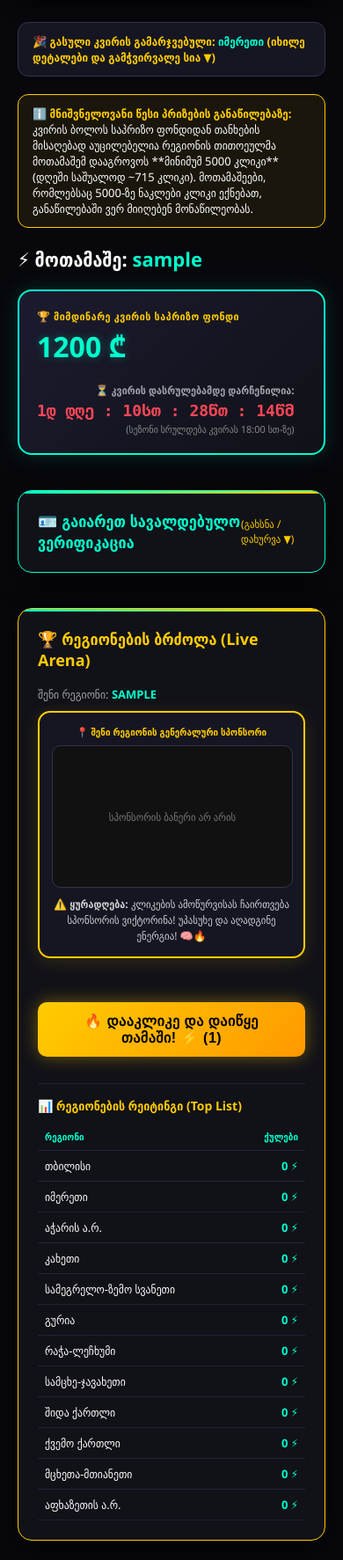
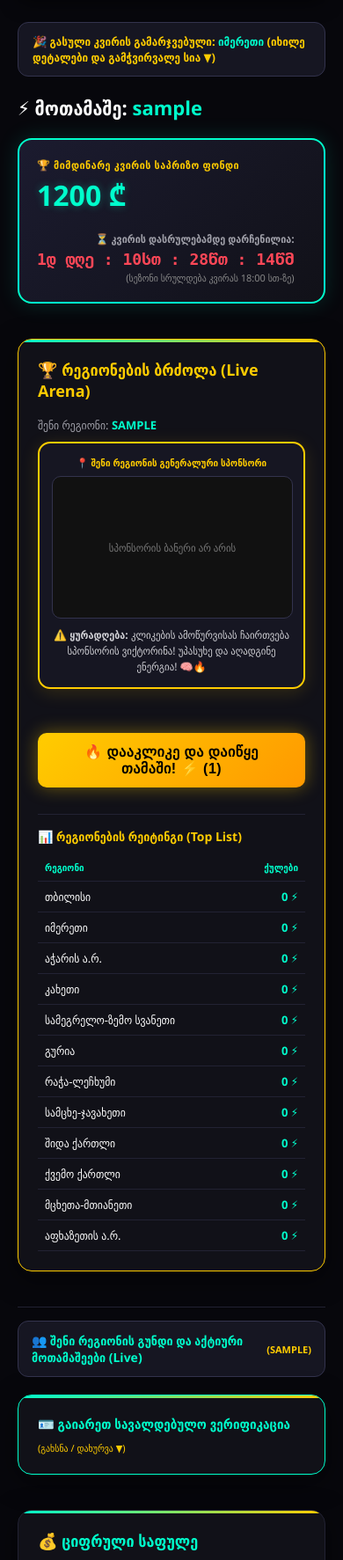
Before and after one commit to ninokvlividze20-alt/noventra-work, a Flask app: page /dashboard in a window 390 px wide. Shown: the part 64-1837 px from the top of the page at 88% size. Run offline with Flask 3, Linux system fonts and the light colour scheme; a user stored in the database is signed in; data comes from the database, SQL or seed files in the repository; tables that the repository leaves empty hold one stand-in row (values such as "Sample post").

Commit message:
feat: optimize verification mobile layout and update block positions

```diff
--- a/templates/dashboard.html
+++ b/templates/dashboard.html
@@ -153,12 +153,6 @@
     </details>
 </div>
 
-<!-- ℹ️ 5000 კლიკიანი ლიმიტის საინფორმაციო შეტყობინება მოთამაშეებისთვის -->
-<div style="background: rgba(255, 204, 0, 0.08); border: 1px solid #ffcc00; padding: 12px 16px; border-radius: 12px; margin-bottom: 20px; font-size: 13px; color: #fff;">
-    <strong style="color: #ffcc00;">ℹ️ მნიშვნელოვანი წესი პრიზების განაწილებაზე:</strong>
-    კვირის ბოლოს საპრიზო ფონდიდან თანხების მისაღებად აუცილებელია რეგიონის თითოეულმა მოთამაშემ დააგროვოს **მინიმუმ 5000 კლიკი** (დღეში საშუალოდ ~715 კლიკი). მოთამაშეები, რომლებსაც 5000-ზე ნაკლები კლიკი ექნებათ, განაწილებაში ვერ მიიღებენ მონაწილეობას.
-</div>
-
 <div style="display: flex; justify-content: space-between; align-items: center;">
     <h1 style="color: #fff; font-size: 22px; margin: 0;">⚡ მოთამაშე: <span style="color: #00ffcc;">{{ current_user.username }}</span></h1>
 </div>
@@ -179,110 +173,6 @@
             <div style="font-size: 11px; color: #888; margin-top: 3px;">(სეზონი სრულდება კვირას 18:00 სთ-ზე)</div>
         </div>
     </div>
-
-    <!-- 🪪 მომხმარებლის ვერიფიკაციისა და საბანკო რეკვიზიტების ერთიანი ბლოკი (ჩამოსაშლელი) -->
-    <div class="card" style="border-color: #00ffcc; margin-bottom: 20px;">
-        <details style="cursor: pointer;">
-            <summary style="color: #00ffcc; font-size: 18px; font-weight: bold; display: flex; align-items: center; justify-content: space-between; outline: none;">
-                <span style="display: flex; align-items: center; gap: 8px;">🪪 გაიარეთ სავალდებულო ვერიფიკაცია</span>
-                <span style="font-size: 12px; color: #ffcc00; font-weight: normal;">(გახსნა / დახურვა ▼)</span>
-            </summary>
-
-            <div style="margin-top: 15px; border-top: 1px solid #222233; padding-top: 15px;">
-                {% if current_user.verification_status == 'approved' %}
-                    <div style="background: rgba(0, 255, 204, 0.1); border: 1px solid #00ffcc; padding: 15px; border-radius: 10px; text-align: center;">
-                        <p style="color: #00ffcc; font-weight: bold; margin: 0; font-size: 15px;">✅ შენი ანგარიში ვერიფიცირებულია!</p>
-                        <p style="color: #a1a1aa; font-size: 12px; margin: 5px 0 0 0;">შენ სრულად გაიარე იდენტიფიკაცია და გაქვს პრიზების მიღების უფლება.</p>
-                    </div>
-                {% elif current_user.verification_status == 'pending' %}
-                    <div style="background: rgba(255, 204, 0, 0.1); border: 1px solid #ffcc00; padding: 15px; border-radius: 10px; text-align: center;">
-                        <p style="color: #ffcc00; font-weight: bold; margin: 0; font-size: 15px;">⏳ შენი ვერიფიკაციის მოთხოვნა განხილვაშია</p>
-                        <p style="color: #a1a1aa; font-size: 12px; margin: 5px 0 0 0;">ადმინისტრატორი ამოწმებს ატვირთულ ფოტოსა და მონაცემებს. გთხოვთ მოიცადოთ.</p>
-                    </div>
-                {% else %}
-                    <div style="background: rgba(255, 71, 87, 0.05); border: 1px solid rgba(255, 71, 87, 0.3); padding: 15px; border-radius: 12px; margin-bottom: 15px;">
-                        <p style="color: #ff4757; font-size: 13px; font-weight: bold; margin: 0 0 8px 0;">
-                            ⚠️ მკაცრი ასაკობრივი შეზღუდვა და ვერიფიკაცია
-                        </p>
-                        <p style="color: #a1a1aa; font-size: 12px; line-height: 1.5; margin: 0 0 10px 0;">
-                            საქართველოს კანონმდებლობის შესაბამისად, პლატფორმაზე, სადაც გათვალისწინებულია ფულადი პრიზები და საპრიზო ფონდები, არასრულწლოვნების მონაწილეობა მკაცრად აკრძალულია. მაქსიმალური სამართლებრივი დაცულობისა და გამჭვირვალობის მიזნით, ყველა მონაწილე ვალდებულია გაიაროს სავალდებულო ვერიფიკაცია (KYC). არასრულწლოვნის გამოვლენის შემთხვევაში ანგარიში დაიბლოკება და თანხა გაუქმდება.
-                        </p>
-                        <p style="color: #fff; font-size: 12px; margin: 0; font-weight: bold;">
-                            გთხოვთ მიჰყვეთ ინსტრუქციას:
-                        </p>
-                    </div>
-
-                    <div style="background: #161622; border: 1px dashed #00ffcc; padding: 12px; border-radius: 10px; margin-bottom: 15px; font-size: 12px; color: #fff;">
-                        <p style="margin: 0 0 5px 0; color: #ffcc00; font-weight: bold;">📝 ინსტრუქცია:</p>
-                        1. აიღეთ სუფთა თეთრი ფურცელი და მიაწერეთ ეს უნიკალური კოდი: <strong style="color: #00ffcc; font-size: 14px;" id="verificationCodeText">NOVENTRA-{{ current_user.id }}42</strong> და დღევანდელი თარიღი.<br>
-                        2. ერთ ხელში დაიჭირეთ ეს ფურცელი, მეორეში კი თქვენი პირადობის მოწმობა.<br>
-                        3. გადაიღეთ სელფი ისე, რომ სახე, პირადობა და ფურცელზე არსებული კოდი მკაფიოდ ჩანდეს.
-                    </div>
-
-                    <form action="{{ url_for('submit_verification') }}" method="POST" enctype="multipart/form-data">
-                        <div style="margin-bottom: 12px; text-align: left;">
-                            <label style="color: #00ffcc; font-size: 11px; display: block; margin-bottom: 3px;">მობილურის ნომერი:</label>
-                            <input type="tel" name="phone" value="{{ current_user.phone }}" required class="input-field">
-                        </div>
-
-                        <div style="margin-bottom: 12px; text-align: left;">
-                            <label style="color: #ffcc00; font-size: 11px; display: block; margin-bottom: 3px;">საბანკო ანგარიში (IBAN):</label>
-                            <input type="text" name="bank_account" value="{{ current_user.bank_account }}" placeholder="GE00TB0000000000000000" required class="input-field">
-                        </div>
-
-                        <div style="margin-bottom: 15px; text-align: left;">
-                            <label style="color: #ffcc00; font-size: 11px; display: block; margin-bottom: 3px;">ანგარიშის მფლობელი (სახელი და გვარი):</label>
-                            <input type="text" name="holder_name" value="{{ current_user.holder_name }}" placeholder="მაგ: ნინო ჩადუნელი" required class="input-field">
-                        </div>
-
-                        <div style="margin-bottom: 15px; text-align: left;">
-                            <label style="color: #00ffcc; font-size: 11px; display: block; margin-bottom: 3px;">პირადი ნომერი (11 ნიშნა):</label>
-                            <input type="text" name="personal_number" value="{{ current_user.personal_number }}" maxlength="11" minlength="11" placeholder="აუცილებლად 11 ციფრი" required class="input-field">
-                        </div>
-
-                        <div style="margin-bottom: 15px; text-align: left;">
-                            <label style="color: #ffcc00; font-size: 11px; display: block; margin-bottom: 3px;">ვერიფიკაციის ფოტო (სელფი პირადობით და ფურცლით):</label>
-                            <input type="file" name="verification_photo" accept="image/*" required class="input-field" style="padding: 6px;">
-                        </div>
-
-                        <button type="submit" class="btn-sm btn-success" style="width: 100%; padding: 12px; font-size: 14px;">🚀 მონაცემების და ვერიფიკაციის გაგზავნა</button>
-                    </form>
-                {% endif %}
-            </div>
-        </details>
-    </div>
-
-    <!-- ⏱️ რეალური დროის ცოცხალი ტაიმერის სკრიპტი -->
-    <script>
-    function updateCountdown() {
-        const now = new Date();
-        const target = new Date();
-        let day = now.getDay();
-
-        target.setDate(now.getDate() + (7 - day) % 7);
-        target.setHours(18, 0, 0, 0);
-
-        if (now > target) {
-            target.setDate(target.getDate() + 7);
-        }
-
-        const diff = target - now;
-        if (diff <= 0) {
-            document.getElementById("liveCountdown").innerText = "🔴 სეზონი დასრულებულია!";
-            return;
-        }
-
-        const d = Math.floor(diff / (1000 * 60 * 60 * 24));
-        const h = Math.floor((diff / (1000 * 60 * 60)) % 24);
-        const m = Math.floor((diff / 1000 / 60) % 60);
-        const s = Math.floor((diff / 1000) % 60);
-
-        document.getElementById("liveCountdown").innerText = `${d}დ დღე : ${h}სთ : ${m}წთ : ${s}წმ`;
-    }
-
-    setInterval(updateCountdown, 1000);
-    updateCountdown();
-    </script>
 
     <!-- 🌟 მთავარი არენა: რეგიონული შეჯიბრი (ფიქსირებული მომხმარებლის რეგიონი) -->
     <div class="card" style="border-color: #ffcc00;">
@@ -414,6 +304,85 @@
         </details>
     </div>
 
+    <!-- 🪪 მომხმარებლის ვერიფიკაციისა და საბანკო რეკვიზიტების ერთიანი ბლოკი (ჩამოსაშლელი) -->
+    <div class="card" style="border-color: #00ffcc; margin-bottom: 20px;">
+        <details style="cursor: pointer;">
+            <!-- ვიზუალურად დაპატარავებული და ლამაზად გაწყობილი summary -->
+            <summary style="color: #00ffcc; font-size: 15px; font-weight: bold; display: flex; align-items: center; justify-content: space-between; outline: none; gap: 10px; flex-wrap: wrap;">
+                <span style="display: flex; align-items: center; gap: 8px;">🪪 გაიარეთ სავალდებულო ვერიფიკაცია</span>
+                <span style="font-size: 11px; color: #ffcc00; font-weight: normal; white-space: nowrap;">(გახსნა / დახურვა ▼)</span>
+            </summary>
+
+            <div style="margin-top: 15px; border-top: 1px solid #222233; padding-top: 15px;">
+                {% if current_user.verification_status == 'approved' %}
+                    <div style="background: rgba(0, 255, 204, 0.1); border: 1px solid #00ffcc; padding: 15px; border-radius: 10px; text-align: center;">
+                        <p style="color: #00ffcc; font-weight: bold; margin: 0; font-size: 15px;">✅ შენი ანგარიში ვერიფიცირებულია!</p>
+                        <p style="color: #a1a1aa; font-size: 12px; margin: 5px 0 0 0;">შენ სრულად გაიარე იდენტიფიკაცია და გაქვს პრიზების მიღების უფლება.</p>
+                    </div>
+                {% elif current_user.verification_status == 'pending' %}
+                    <div style="background: rgba(255, 204, 0, 0.1); border: 1px solid #ffcc00; padding: 15px; border-radius: 10px; text-align: center;">
+                        <p style="color: #ffcc00; font-weight: bold; margin: 0; font-size: 15px;">⏳ შენი ვერიფიკაციის მოთხოვნა განხილვაშია</p>
+                        <p style="color: #a1a1aa; font-size: 12px; margin: 5px 0 0 0;">ადმინისტრატორი ამოწმებს ატვირთულ ფოტოსა და მონაცემებს. გთხოვთ მოიცადოთ.</p>
+                    </div>
+                {% else %}
+                    <!-- ℹ️ 5000 კლიკიანი ლიმიტის საინფორმაციო შეტყობინება -->
+                    <div style="background: rgba(255, 204, 0, 0.08); border: 1px solid #ffcc00; padding: 12px 16px; border-radius: 12px; margin-bottom: 15px; font-size: 13px; color: #fff;">
+                        <strong style="color: #ffcc00;">ℹ️ მნიშვნელოვანი წესი პრიზების განაწილებაზე:</strong>
+                        კვირის ბოლოს საპრიზო ფონდიდან თანხების მისაღებად აუცილებელია რეგიონის თითოეულმა მოთამაშემ დააგროვოს **მინიმუმ 5000 კლიკი** (დღეში საშუალოდ ~715 კლიკი). მოთამაშეები, რომლებსაც 5000-ზე ნაკლები კლიკი ექნებათ, განაწილებაში ვერ მიიღებენ მონაწილეობას.
+                    </div>
+
+                    <div style="background: rgba(255, 71, 87, 0.05); border: 1px solid rgba(255, 71, 87, 0.3); padding: 15px; border-radius: 12px; margin-bottom: 15px;">
+                        <p style="color: #ff4757; font-size: 13px; font-weight: bold; margin: 0 0 8px 0;">
+                            ⚠️ მკაცრი ასაკობრივი შეზღუდვა და ვერიფიკაცია
+                        </p>
+                        <p style="color: #a1a1aa; font-size: 12px; line-height: 1.5; margin: 0 0 10px 0;">
+                            საქართველოს კანონმდებლობის შესაბამისად, პლატფორმაზე, სადაც გათვალისწინებულია ფულადი პრიზები და საპრიზო ფონდები, არასრულწლოვნების მონაწილეობა მკაცრად აკრძალულია. მაქსიმალური სამართლებრივი დაცულობისა და გამჭვირვალობის მიზნით, ყველა მონაწილე ვალდებულია გაიაროს სავალდებულო ვერიფიკაცია (KYC). არასრულწლოვნის გამოვლენის შემთხვევაში ანგარიში დაიბლოკება და თანხა გაუქმდება.
+                        </p>
+                        <p style="color: #fff; font-size: 12px; margin: 0; font-weight: bold;">
+                            გთხოვთ მიჰყვეთ ინსტრუქციას:
+                        </p>
+                    </div>
+
+                    <div style="background: #161622; border: 1px dashed #00ffcc; padding: 12px; border-radius: 10px; margin-bottom: 15px; font-size: 12px; color: #fff;">
+                        <p style="margin: 0 0 5px 0; color: #ffcc00; font-weight: bold;">📝 ინსტრუქცია:</p>
+                        1. აიღეთ სუფთა თეთრი ფურცელი და მიაწერეთ ეს უნიკალური კოდი: <strong style="color: #00ffcc; font-size: 14px;" id="verificationCodeText">NOVENTRA-{{ current_user.id }}42</strong> და დღევანდელი თარიღი.<br>
+                        2. ერთ ხელში დაიჭირეთ ეს ფურცელი, მეორეში კი თქვენი პირადობის მოწმობა.<br>
+                        3. გადაიღეთ სელფი ისე, რომ სახე, პირადობა და ფურცელზე არსებული კოდი მკაფიოდ ჩანდეს.
+                    </div>
+
+                    <form action="{{ url_for('submit_verification') }}" method="POST" enctype="multipart/form-data">
+                        <div style="margin-bottom: 12px; text-align: left;">
+                            <label style="color: #00ffcc; font-size: 11px; display: block; margin-bottom: 3px;">მობილურის ნომერი:</label>
+                            <input type="tel" name="phone" value="{{ current_user.phone }}" required class="input-field">
+                        </div>
+
+                        <div style="margin-bottom: 12px; text-align: left;">
+                            <label style="color: #ffcc00; font-size: 11px; display: block; margin-bottom: 3px;">საბანკო ანგარიში (IBAN):</label>
+                            <input type="text" name="bank_account" value="{{ current_user.bank_account }}" placeholder="GE00TB0000000000000000" required class="input-field">
+                        </div>
+
+                        <div style="margin-bottom: 15px; text-align: left;">
+                            <label style="color: #ffcc00; font-size: 11px; display: block; margin-bottom: 3px;">ანგარიშის მფლობელი (სახელი და გვარი):</label>
+                            <input type="text" name="holder_name" value="{{ current_user.holder_name }}" placeholder="მაგ: ნინო ჩადუნელი" required class="input-field">
+                        </div>
+
+                        <div style="margin-bottom: 15px; text-align: left;">
+                            <label style="color: #00ffcc; font-size: 11px; display: block; margin-bottom: 3px;">პირადი ნომერი (11 ნიშნა):</label>
+                            <input type="text" name="personal_number" value="{{ current_user.personal_number }}" maxlength="11" minlength="11" placeholder="აუცილებლად 11 ციფრი" required class="input-field">
+                        </div>
+
+                        <div style="margin-bottom: 15px; text-align: left;">
+                            <label style="color: #ffcc00; font-size: 11px; display: block; margin-bottom: 3px;">ვერიფიკაციის ფოტო (სელფი პირადობით და ფურცლით):</label>
+                            <input type="file" name="verification_photo" accept="image/*" required class="input-field" style="padding: 6px;">
+                        </div>
+
+                        <button type="submit" class="btn-sm btn-success" style="width: 100%; padding: 12px; font-size: 14px;">🚀 მონაცემების და ვერიფიკაციის გაგზავნა</button>
+                    </form>
+                {% endif %}
+            </div>
+        </details>
+    </div>
+
     <!-- ციფრული საფულე და რეკვიზიტები -->
     <div class="card">
         <h3>💰 ციფრული საფულე</h3>
@@ -424,7 +393,7 @@
     </div>
 
     {% if current_user.is_admin %}
-    <!-- ⚙️ ადმინ პანელის ღილაკი (ყოველთვის ხელმისაწვდომია ნიქნეიმისთვის noventra_admin) -->
+    <!-- ⚙️ ადმინ პანელის ღილაკი -->
     <div class="card" style="border-color: #00ffcc;">
         <h3 style="color: #00ffcc;">⚙️ ადმინ-პანელი</h3>
         <div style="background: #161622; padding: 12px; border-radius: 8px; margin-bottom: 12px; font-size: 13px;">
@@ -440,9 +409,9 @@
 <!-- 🔒 უსაფრთხოება: პაროლის შეცვლა (ჩამოსაშლელი) -->
 <div class="card" style="margin-top: 20px; max-width: 500px; margin-left: auto; margin-right: auto;">
     <details style="cursor: pointer;">
-        <summary style="color: #ffcc00; font-size: 18px; font-weight: bold; outline: none; list-style: none; display: flex; align-items: center; justify-content: space-between;">
+        <summary style="color: #ffcc00; font-size: 15px; font-weight: bold; outline: none; list-style: none; display: flex; align-items: center; justify-content: space-between; gap: 10px; flex-wrap: wrap;">
             <span>🔒 უსაფრთხოება: პაროლის შეცვლა</span>
-            <span style="font-size: 12px; color: #a1a1aa; font-weight: normal;">(გახსნა / დახურვა ▼)</span>
+            <span style="font-size: 11px; color: #a1a1aa; font-weight: normal; white-space: nowrap;">(გახსნა / დახურვა ▼)</span>
         </summary>
 
         <div style="margin-top: 15px; border-top: 1px solid #222233; padding-top: 15px;">
@@ -493,7 +462,38 @@ document.addEventListener("DOMContentLoaded", function() {
     setInterval(updateRegionTeamStats, 3000);
 
     updateRegionTeamStats();
+    updateCountdown();
 });
+
+/* ⏱️ რეალური დროის ცოცხალი ტაიმერის სკრიპტი */
+function updateCountdown() {
+    const now = new Date();
+    const target = new Date();
+    let day = now.getDay();
+
+    target.setDate(now.getDate() + (7 - day) % 7);
+    target.setHours(18, 0, 0, 0);
+
+    if (now > target) {
+        target.setDate(target.getDate() + 7);
+    }
+
+    const diff = target - now;
+    if (diff <= 0) {
+        let cdEl = document.getElementById("liveCountdown");
+        if(cdEl) cdEl.innerText = "🔴 სეზონი დასრულებულია!";
+        return;
+    }
+
+    const d = Math.floor(diff / (1000 * 60 * 60 * 24));
+    const h = Math.floor((diff / (1000 * 60 * 60)) % 24);
+    const m = Math.floor((diff / 1000 / 60) % 60);
+    const s = Math.floor((diff / 1000) % 60);
+
+    let cdEl = document.getElementById("liveCountdown");
+    if(cdEl) cdEl.innerText = `${d}დ დღე : ${h}სთ : ${m}წთ : ${s}წმ`;
+}
+setInterval(updateCountdown, 1000);
 
 function pollUserData() {
     fetch('/api/user_status')
@@ -503,7 +503,6 @@ function pollUserData() {
             let balEl = document.getElementById('userBalance');
             if(balEl) balEl.innerText = data.balance;
 
-            // საპრიზო ფონდის ცოცხალი განახლება
             let prizeEl = document.getElementById('prizePoolDisplay');
             if(prizeEl && data.prize_pool) {
                 prizeEl.innerText = data.prize_pool;
@@ -548,13 +547,13 @@ function pollUserData() {
     .catch(err => console.error("Poll error:", err));
 }
 
-// 🔄 რეგიონის გუნდის წევრების ლაივ სიის განახლება
 function updateRegionTeamStats() {
     fetch('/api/region_team_stats')
     .then(res => res.json())
     .then(data => {
         if (data.success && data.users) {
             let tbody = document.getElementById('regionTeamTableBody');
+            if(!tbody) return;
             let html = '';
 
             data.users.forEach(u => {
@@ -580,12 +579,9 @@ function updateRegionTeamStats() {
     .catch(err => console.error("Team stats error:", err));
 }
 
-let lastClickTimestamp = 0;
-
 function boostRegion(event) {
     let regionId = document.getElementById('userRegionSelect').value;
 
-    // 🚀 სრულიად თავისუფალი და სწრაფი დაკლიკება ყოველგვარი ხელოვნური შეზღუდვების გარეშე
     if (clickLimit <= 0) {
         document.getElementById('adModal').style.display = 'flex';
         loadQuiz();
@@ -608,7 +604,8 @@ function boostRegion(event) {
     btn.appendChild(fx);
     setTimeout(() => fx.remove(), 600);
 
-    document.getElementById('clickResponse').innerText = "🔥 +1 ქულა რეგიონს! (დარჩენილია: " + clickLimit + ")";
+    let respEl = document.getElementById('clickResponse');
+    if(respEl) respEl.innerText = "🔥 +1 ქულა რეგიონს! (დარჩენილია: " + clickLimit + ")";
 
     clearTimeout(window.syncTimeout);
     window.syncTimeout = setTimeout(() => {
@@ -624,7 +621,8 @@ function boostRegion(event) {
             .then(response => response.json())
             .then(data => {
                 if(data.success) {
-                    document.getElementById('clickResponse').innerText = "🔥 ქულა შენს რეგიონს მიემატა! (სულ: " + data.new_score + ")";
+                    let respEl2 = document.getElementById('clickResponse');
+                    if(respEl2) respEl2.innerText = "🔥 ქულა შენს რეგიონს მიემატა! (სულ: " + data.new_score + ")";
                     clickLimit = data.clicks_left;
                     let cEl2 = document.getElementById('clicksLeft');
                     if(cEl2) cEl2.innerText = clickLimit;
@@ -636,16 +634,13 @@ function boostRegion(event) {
                             scoreCell.innerText = data.new_score + " ⚡";
                         }
                     }
-                } else {
-                    console.log("Sync info:", data.message);
                 }
             })
             .catch(err => console.error(err));
         }
-    }, 400); // 0.4 წამში ერთხელ ბაკგრაუნდში სინქრონიზაცია აბსოლუტურად შეუმჩნეველი და სწრაფია
+    }, 400);
 }
 
-// 🧠 ვიქტორინის ჩატვირთვა API-დან
 function loadQuiz() {
     let container = document.getElementById('quizContainer');
     container.innerHTML = '<h3 style="color:#00ffcc; font-size:14px;">იტვირთება ვიქტორინა... ⏳</h3>';
@@ -689,7 +684,6 @@ function loadQuiz() {
     .catch(err => { console.error(err); });
 }
 
-// 🧠 პასუხის შემოწმება და სადღესასწაულო აიკონით მილოცვა სწორი პასუხისას
 function submitQuiz(q_id, chosen_opt) {
     let dataObj = window.currentQuizData;
     let optionButtons = document.querySelectorAll('.quiz-btn');
@@ -734,7 +728,6 @@ function submitQuiz(q_id, chosen_opt) {
     });
 }
 
-// 🎮 ენერგიის სრული აღდგენა (250 კლიკი)
 function completeMiniGame(event) {
     if (event) event.preventDefault();
 
@@ -750,7 +743,8 @@ function completeMiniGame(event) {
             if(cEl) cEl.innerText = clickLimit;
             document.getElementById('adModal').style.display = 'none';
             document.getElementById('wrongModal').style.display = 'none';
-            document.getElementById('clickResponse').innerText = "✅ ენერგია სრულად აღდგენილია (250 კლიკი)!";
+            let respEl = document.getElementById('clickResponse');
+            if(respEl) respEl.innerText = "✅ ენერგია სრულად აღდგენილია (250 კლიკი)!";
         }
     })
     .catch(err => console.error(err));
```
